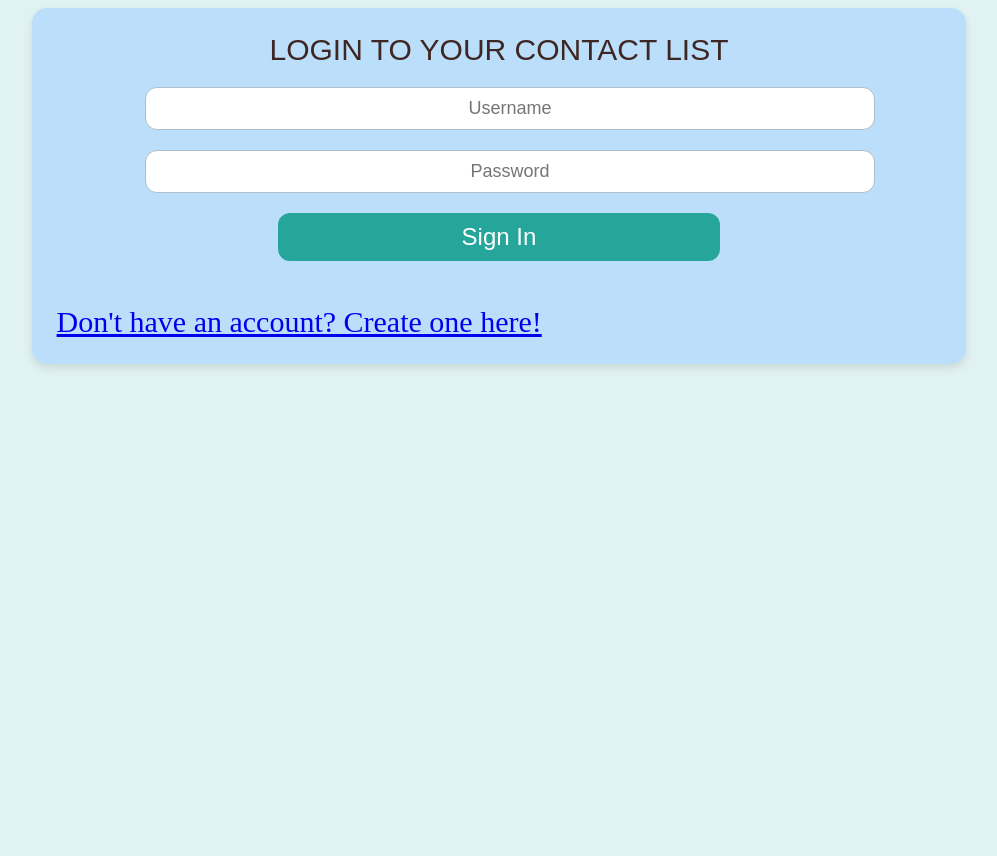
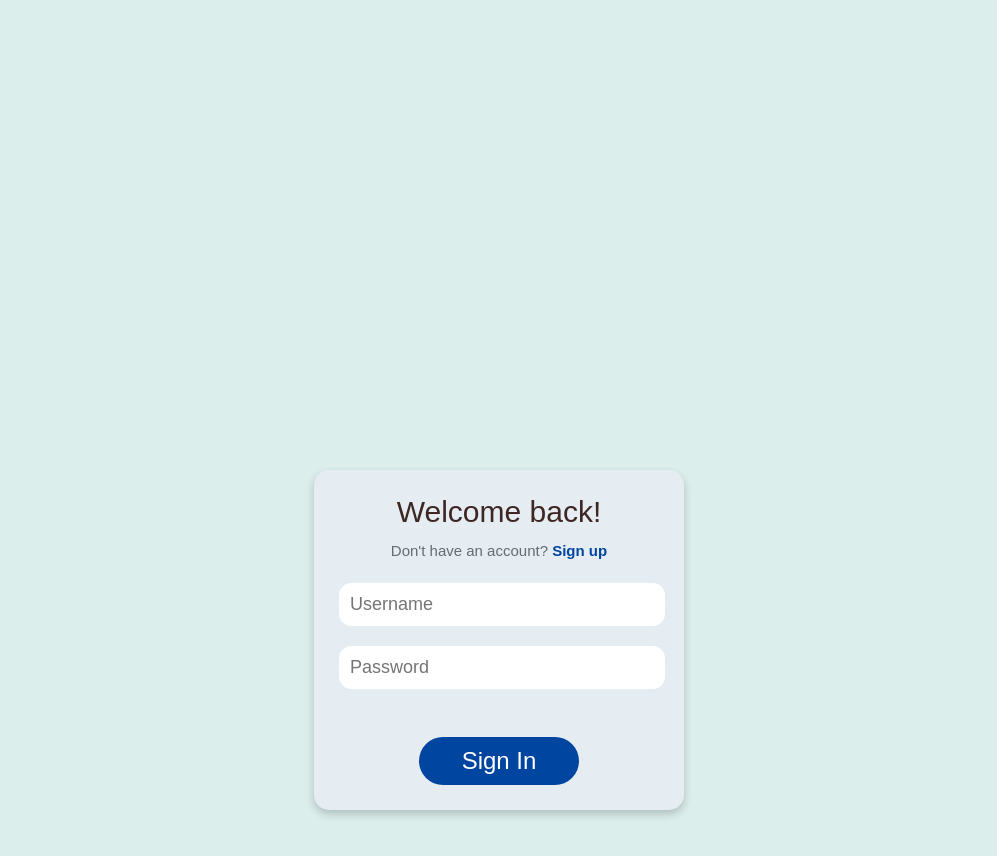
Before and after one commit to TGriffin77/contact-manager, a React (Create React App) app in the folder frontend/: page /login in a window 1280 px wide. Shown: the top 856 px of the page, without its empty margins (141-1138 px from the left). Before the commit the page ends 800 px from the top, so only its background shows below. Built offline with nearby package versions, Linux system fonts and the light colour scheme.

Commit message:
Better Formatted Login/Register Pages

```diff
--- a/frontend/src/App.css
+++ b/frontend/src/App.css
@@ -1,6 +1,20 @@
 body
 {
-    background-color: #e0f2f1;
+    background-color: #dbeeec;
+    max-width: 80rem;
+    margin: auto;
+}
+
+.lato-regular{
+    font-family: "Lato", sans-serif;
+    font-weight:400;
+    font-style:normal;
+}
+
+#root{
+    width: 100%;
+    margin-top:50%;
+    transform: translateY(-50%);
 }
 
 #title
@@ -10,59 +24,40 @@ body
     margin: 2% 5%;
     text-align: center;
     font-family: 'Ubuntu', sans-serif;
-    color: #1b68a3;
+    color: #a31b1b;
 }
 
-#loginDiv, #loggedInDiv, #accessUIDiv
+#loginDiv, #loggedInDiv,  #registerDiv
 {
     font-size: 30px;
-    width: 70%;
+    width: 25%;
     margin:auto;
     padding: 25px;
-    background-color: #bbdefb;
+    background-color: #e5edf3;
     border-radius: 15px;
-    box-shadow: 0 4px 8px rgba(0, 0, 0, 0.1);
+    box-shadow: 0 4px 8px rgba(0, 0, 0, 0.2);
 }
 
-#registerDiv
+#accessUIDiv
 {
     font-size: 30px;
-    width: 70%;
-    margin: auto;
+    width: 35%;
+    margin:auto;
     padding: 25px;
-    background-color: #bbdefb;
+    background-color: #e5edf3;
     border-radius: 15px;
-    box-shadow: 0 4px 8px rgba(0, 0, 0, 0.1);
-    text-align: center;
-}
-
-#registerButton
-{
-    font-size: 24px;
-    border-radius: 12px;
-    border: none;
-    background-color: #26a69a;
-    color: white;
-    padding: 10px 20px;
-    cursor: pointer;
-    transition: background-color 0.3s ease;
-    width: auto;
-}
-
-#registerButton:hover
-{
-    background-color: #00897b;
+    box-shadow: 0 4px 8px rgba(0, 0, 0, 0.2);
 }
 
 .buttons
 {
     font-size: 24px;
-    border-radius: 12px;
+    border-radius: 24px;
     width: 50%;
     margin-left: 25%;
     font-family: 'Ubuntu', sans-serif;
     border: none;
-    background-color: #26a69a;
+    background-color: #0045a0;
     color: white;
     padding: 10px 0;
     transition: background-color 0.3s ease;
@@ -70,7 +65,7 @@ body
 
 .buttons:hover
 {
-    background-color: #00897b;
+    background-color: #002f6c;
 }
 
 input[type="text"], input[type="password"]
@@ -78,9 +73,9 @@ input[type="text"], input[type="password"]
     font-size: 18px;
     border-radius: 12px;
     border: 1px solid #b0bec5;
-    text-align: center;
-    width: 80%;
-    margin-left: 10%;
+    border-color: #ffffff;
+    text-align: left;
+    width:95%;
     margin-bottom: 20px;
     padding: 10px;
     font-family: 'Ubuntu', sans-serif;
@@ -93,20 +88,46 @@ input[type="text"], input[type="password"]
     font-size: 1em;
     width: 100%;
     text-align: center;
-    margin-bottom: 20px;
     font-family: 'Ubuntu', sans-serif;
     color: #3e2723;
+}
+
+#no-account{
+    display: inline-block;
+    font-size: 0.5em;
+    width: 100%;
+    text-align: center;
+    margin-bottom: 24px;
+    font-family: 'Ubuntu', sans-serif;
+    color: #646c70
+}
+
+#no-account-signup{
+    display: inline;
+    width: 100%;
+    text-align: center;
+    margin-top: 4px;
+    font-family: 'Ubuntu', sans-serif;
+    color: #0045a0;
+    font-weight: bold;
+    text-decoration: none;
+}
+
+#no-account-signup:hover{
+    color: #002f6c;
+    text-decoration: underline;
 }
 
 #loginResult, #registerResult, #contactAddResult, #contactSearchResult
 {
     display: block;
-    font-size: 0.9em;
+    font-size: 0.5em;
     width: 100%;
+    min-height: 18px;
     text-align: center;
     margin-top: 10px;
     font-family: 'Ubuntu', sans-serif;
-    color: #3a0505;
+    color: #ff0000;
 }
 
 #userName
--- a/frontend/src/Login.js
+++ b/frontend/src/Login.js
@@ -55,7 +55,8 @@ function Login() {
 
     return (
         <div id="loginDiv">
-            <span id="inner-title">LOGIN TO YOUR CONTACT LIST</span>
+            <span id="inner-title">Welcome back!</span>
+            <span id="no-account">Don't have an account? <Link id="no-account-signup" to="/register">Sign up</Link></span>
             <input
                 type="text"
                 id="loginName"
@@ -70,12 +71,12 @@ function Login() {
                 value={loginPassword}
                 onChange={(e) => setLoginPassword(e.target.value)}
             /><br />
+            <span id="loginResult">{loginResult}</span>
             <button type="button" id="loginButton" className="buttons" onClick={doLogin}>
                  Sign In
             </button>
-            <span id="loginResult">{loginResult}</span>
+
             <br />
-            <Link to="/register">Don't have an account? Create one here!</Link>
         </div>
     );
 }
--- a/frontend/src/Register.js
+++ b/frontend/src/Register.js
@@ -56,7 +56,8 @@ function Register() {
 
     return (
         <div id="registerDiv">
-            <span id="inner-title">REGISTER A USER</span><br />
+            <span id="inner-title">Register Account!</span>
+            <span id="no-account">Already have an account? <Link id="no-account-signup" to="/login">Log in</Link></span>
             <input
                 type="text"
                 id="registerFirstName"
@@ -85,12 +86,12 @@ function Register() {
                 value={password}
                 onChange={(e) => setPassword(e.target.value)}
             /><br />
-            <button type="button" id="registerButton" onClick={doRegister}>
+            <span id="registerResult">{registerResult}</span>
+            <button type="button" id="registerButton" className="buttons" onClick={doRegister}>
                 Sign Up
             </button><br />
-            <span id="registerResult">{registerResult}</span>
+
             <br />
-            <Link to="/login">Already a user? Sign in here!</Link>
         </div>
     );
 }
```
